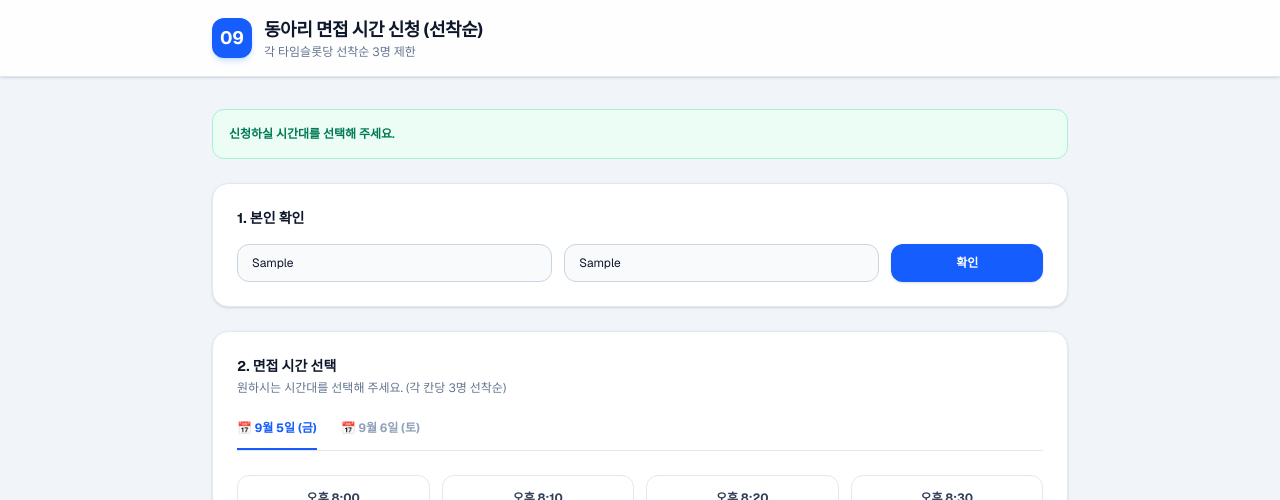
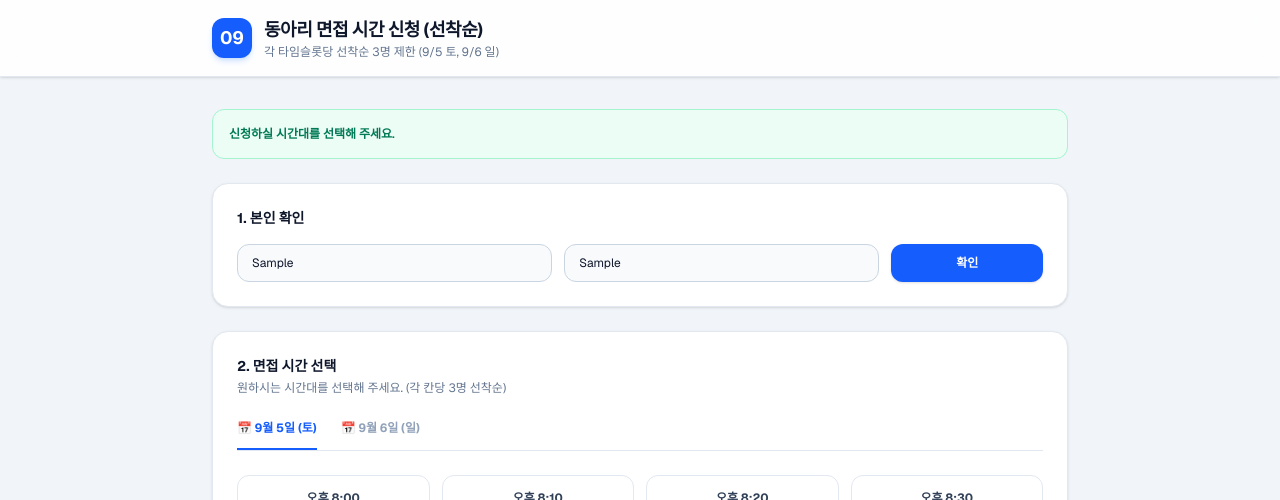
Before and after one commit to gustjd0192-cpu/club-interview-am5, a Next.js app: page / in a window 1280 px wide. Both pictures are taken after typing "Sample", "Sample" into the empty fields and a click on the button "확인". Shown: the top 500 px of the page. Built offline with nearby package versions, Linux system fonts and the light colour scheme.

Commit message:
passward sujung

```diff
--- a/app/admin/page.tsx
+++ b/app/admin/page.tsx
@@ -2,7 +2,7 @@
 
 import React, { useState, useEffect } from 'react';
 
-const ADMIN_PASSWORD = '1234';
+const ADMIN_PASSWORD = '4791'; // 변경된 관리자 비밀번호
 const MAX_CAPACITY = 3;
 
 const generateInitialTimeSlots = () => {
@@ -22,10 +22,10 @@ const generateInitialTimeSlots = () => {
 
   const result: any[] = [];
   slots.forEach((time, idx) => {
-    result.push({ id: `sep5_${idx}`, date: '9월 5일 (금)', time, title: `9/5(금) ${time}` });
+    result.push({ id: `sep5_${idx}`, date: '9월 5일 (토)', time, title: `9/5(토) ${time}` });
   });
   slots.forEach((time, idx) => {
-    result.push({ id: `sep6_${idx}`, date: '9월 6일 (토)', time, title: `9/6(토) ${time}` });
+    result.push({ id: `sep6_${idx}`, date: '9월 6일 (일)', time, title: `9/6(일) ${time}` });
   });
 
   return result;
@@ -36,7 +36,7 @@ const DEFAULT_OPTIONS = generateInitialTimeSlots();
 export default function AdminPage() {
   const [isAuthenticated, setIsAuthenticated] = useState(false);
   const [inputPassword, setInputPassword] = useState('');
-  const [adminDateTab, setAdminDateTab] = useState<'9월 5일 (금)' | '9월 6일 (토)'>('9월 5일 (금)');
+  const [adminDateTab, setAdminDateTab] = useState<'9월 5일 (토)' | '9월 6일 (일)'>('9월 5일 (토)');
   const [allSubmissions, setAllSubmissions] = useState<any[]>([]);
 
   useEffect(() => {
@@ -67,7 +67,6 @@ export default function AdminPage() {
     }
   };
 
-  // 특정 지원자 제거 (개별 취소)
   const removeApplicant = (studentId: string, name: string) => {
     if (confirm(`${name} (${studentId}) 님의 신청을 제거하시겠습니까?`)) {
       const updated = allSubmissions.filter(s => !(s.studentId === studentId && s.name === name));
@@ -75,7 +74,6 @@ export default function AdminPage() {
     }
   };
 
-  // CSV 다운로드
   const downloadCSV = () => {
     if (allSubmissions.length === 0) {
       alert('다운로드할 데이터가 없습니다.');
@@ -103,7 +101,6 @@ export default function AdminPage() {
 
   return (
     <div className="min-h-screen bg-slate-100 text-slate-800 font-sans antialiased">
-      {/* Header */}
       <header className="border-b border-slate-200 bg-white/90 backdrop-blur-md sticky top-0 z-50">
         <div className="max-w-5xl mx-auto px-5 py-4 flex justify-between items-center">
           <div className="flex items-center space-x-3">
@@ -133,7 +130,7 @@ export default function AdminPage() {
             <form onSubmit={handleAdminLogin} className="space-y-3">
               <input
                 type="password"
-                placeholder="비밀번호 (기본: 1234)"
+                placeholder="비밀번호 입력"
                 value={inputPassword}
                 onChange={(e) => setInputPassword(e.target.value)}
                 className="w-full bg-slate-50 border border-slate-300 rounded-xl px-4 py-2.5 text-xs text-center focus:outline-none focus:ring-2 focus:ring-slate-800"
@@ -148,7 +145,6 @@ export default function AdminPage() {
           </div>
         ) : (
           <div className="space-y-6">
-            {/* 상단 컨트롤 */}
             <div className="flex justify-between items-center bg-white p-6 border border-slate-200 rounded-2xl shadow-sm">
               <div>
                 <h2 className="text-lg font-bold text-slate-900">신청 현황 관리</h2>
@@ -162,9 +158,8 @@ export default function AdminPage() {
               </button>
             </div>
 
-            {/* 날짜 탭 */}
             <div className="flex border-b border-slate-200 space-x-6">
-              {(['9월 5일 (금)', '9월 6일 (토)'] as const).map(date => (
+              {(['9월 5일 (토)', '9월 6일 (일)'] as const).map(date => (
                 <button
                   key={date}
                   onClick={() => setAdminDateTab(date)}
@@ -177,7 +172,6 @@ export default function AdminPage() {
               ))}
             </div>
 
-            {/* 타임슬롯별 인원 확인 및 삭제 */}
             <div className="grid grid-cols-1 md:grid-cols-2 lg:grid-cols-3 gap-4">
               {filteredOptions.map(opt => {
                 const applicants = allSubmissions.filter(s => s.slotId === opt.id);
--- a/app/page.tsx
+++ b/app/page.tsx
@@ -21,10 +21,10 @@ const generateInitialTimeSlots = () => {
 
   const result: any[] = [];
   slots.forEach((time, idx) => {
-    result.push({ id: `sep5_${idx}`, date: '9월 5일 (금)', time, title: `9/5(금) ${time}` });
+    result.push({ id: `sep5_${idx}`, date: '9월 5일 (토)', time, title: `9/5(토) ${time}` });
   });
   slots.forEach((time, idx) => {
-    result.push({ id: `sep6_${idx}`, date: '9월 6일 (토)', time, title: `9/6(토) ${time}` });
+    result.push({ id: `sep6_${idx}`, date: '9월 6일 (일)', time, title: `9/6(일) ${time}` });
   });
 
   return result;
@@ -38,7 +38,7 @@ export default function StudentPage() {
   const [isIdentified, setIsIdentified] = useState(false);
   const [selectedSlotId, setSelectedSlotId] = useState<string | null>(null);
   const [mySlotId, setMySlotId] = useState<string | null>(null);
-  const [activeDateTab, setActiveDateTab] = useState<'9월 5일 (금)' | '9월 6일 (토)'>('9월 5일 (금)');
+  const [activeDateTab, setActiveDateTab] = useState<'9월 5일 (토)' | '9월 6일 (일)'>('9월 5일 (토)');
   const [message, setMessage] = useState<{ type: 'info' | 'success' | 'error'; text: string } | null>(null);
   const [allSubmissions, setAllSubmissions] = useState<any[]>([]);
 
@@ -92,7 +92,6 @@ export default function StudentPage() {
   const handleSelectSlot = (slotId: string) => {
     const count = getSlotApplicantCount(slotId);
 
-    // 본인이 기존에 신청했던 슬롯이 아니라면 선착순 마감 체크
     if (slotId !== mySlotId && count >= MAX_CAPACITY) {
       alert('선착순 마감된 시간대입니다. 다른 시간대를 선택해 주세요.');
       return;
@@ -106,7 +105,6 @@ export default function StudentPage() {
       return;
     }
 
-    // 최신 신청자 목록 다시 확인 (선착순 검증)
     const saved = localStorage.getItem('gustjd_survey_data_v2');
     const currentSubmissions = saved ? JSON.parse(saved) : [];
 
@@ -159,7 +157,7 @@ export default function StudentPage() {
           </div>
           <div>
             <h1 className="font-bold text-lg text-slate-900 tracking-tight">동아리 면접 시간 신청 (선착순)</h1>
-            <p className="text-xs text-slate-500">각 타임슬롯당 선착순 3명 제한</p>
+            <p className="text-xs text-slate-500">각 타임슬롯당 선착순 3명 제한 (9/5 토, 9/6 일)</p>
           </div>
         </div>
       </header>
@@ -209,7 +207,7 @@ export default function StudentPage() {
 
             {/* 날짜 탭 */}
             <div className="flex border-b border-slate-200 space-x-6">
-              {(['9월 5일 (금)', '9월 6일 (토)'] as const).map(date => (
+              {(['9월 5일 (토)', '9월 6일 (일)'] as const).map(date => (
                 <button
                   key={date}
                   onClick={() => setActiveDateTab(date)}
```
